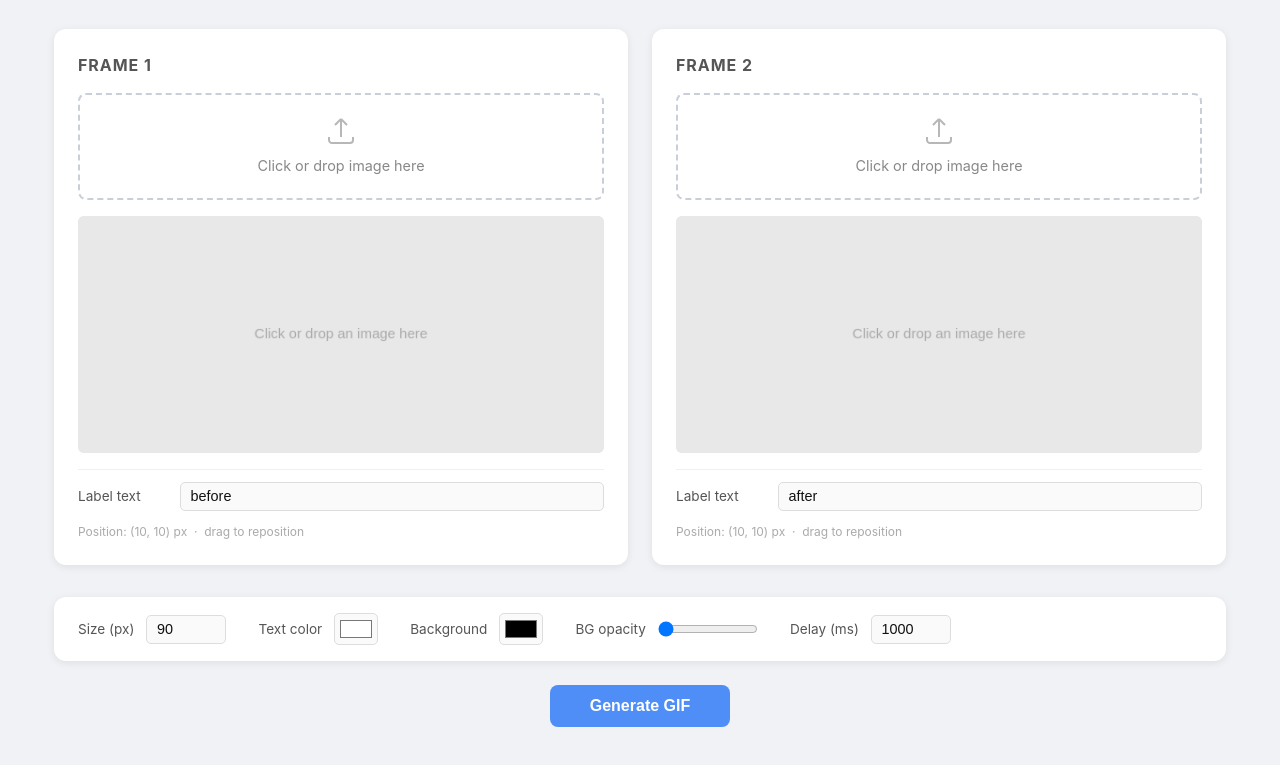
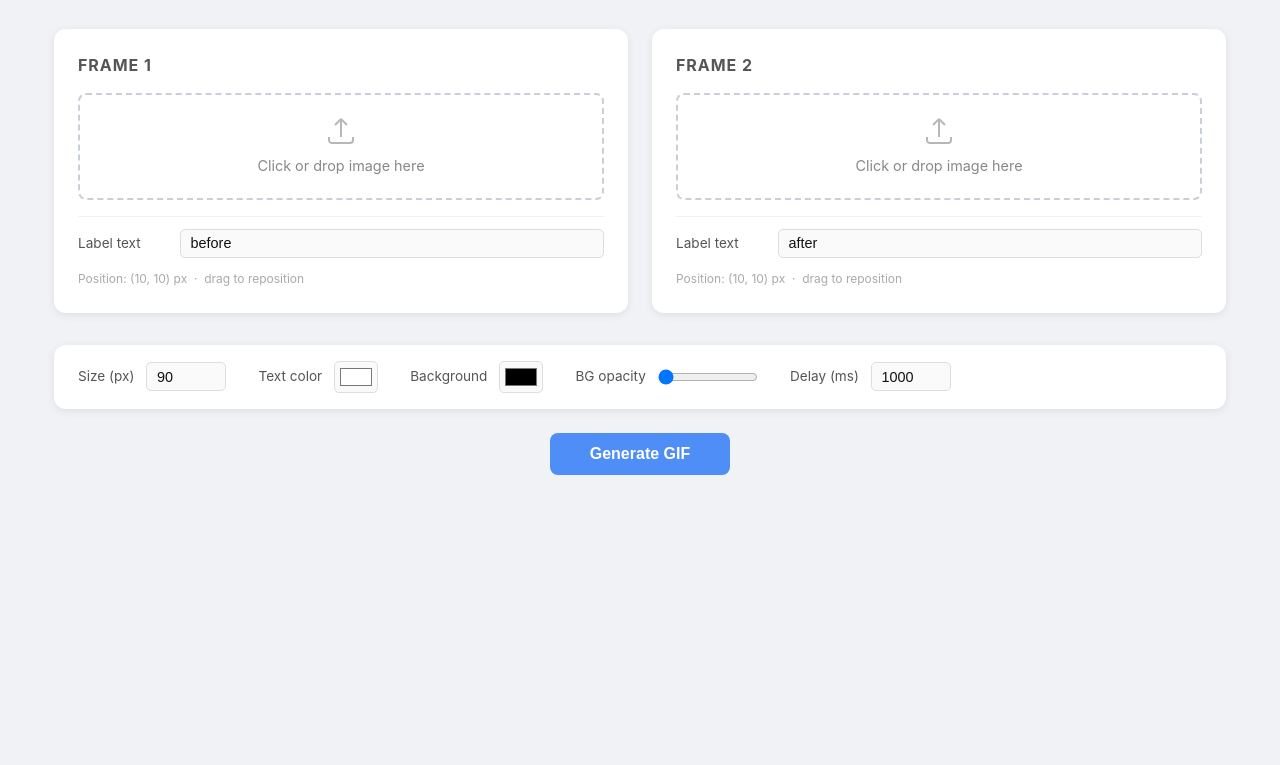
Before and after one commit to jimwhimpey/beforeafterify, a website with bundled scripts: page public/index.html in a window 1280 px wide. Shown: the part 145-910 px from the top of the page. After the commit the page ends 800 px from the top, so only its background shows below. Built offline with nearby package versions, Linux system fonts and the light colour scheme.

Commit message:
Hide preview canvas until an image is uploaded
Co-Authored-By: Claude Sonnet 4.6 <noreply@anthropic.com>

```diff
--- a/client/app.ts
+++ b/client/app.ts
@@ -249,10 +249,12 @@ function loadImageFile(file: File, which: 1 | 2): void {
       if (which === 1) {
         state.image1 = { file, img };
         const canvas = document.getElementById('preview1') as HTMLCanvasElement;
+        (canvas.parentElement as HTMLElement).style.display = '';
         drawPreview(canvas, canvas.getContext('2d')!, img, state.label1);
       } else {
         state.image2 = { file, img };
         const canvas = document.getElementById('preview2') as HTMLCanvasElement;
+        (canvas.parentElement as HTMLElement).style.display = '';
         drawPreview(canvas, canvas.getContext('2d')!, img, state.label2);
       }
       checkSizeMatch();
@@ -412,14 +414,6 @@ document.addEventListener('DOMContentLoaded', () => {
   const ctx1 = canvas1.getContext('2d')!;
   const ctx2 = canvas2.getContext('2d')!;
 
-  // Draw placeholders (redraw once custom font is ready so text sizing is correct)
-  drawPreview(canvas1, ctx1, null, state.label1);
-  drawPreview(canvas2, ctx2, null, state.label2);
-  void document.fonts.ready.then(() => {
-    drawPreview(canvas1, ctx1, null, state.label1);
-    drawPreview(canvas2, ctx2, null, state.label2);
-  });
-
   // Drag-to-reposition labels
   setupCanvas(canvas1, ctx1, 1);
   setupCanvas(canvas2, ctx2, 2);
--- a/public/index.html
+++ b/public/index.html
@@ -33,7 +33,7 @@
           <input type="file" id="fileInput1" accept="image/*" hidden />
         </div>
 
-        <div class="canvas-wrap">
+        <div class="canvas-wrap" style="display:none">
           <canvas id="preview1"></canvas>
         </div>
 
@@ -62,7 +62,7 @@
           <input type="file" id="fileInput2" accept="image/*" hidden />
         </div>
 
-        <div class="canvas-wrap">
+        <div class="canvas-wrap" style="display:none">
           <canvas id="preview2"></canvas>
         </div>
 
```
